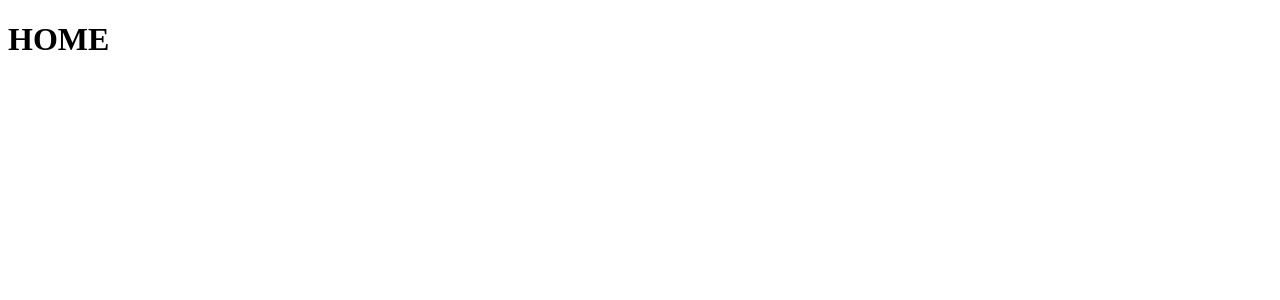
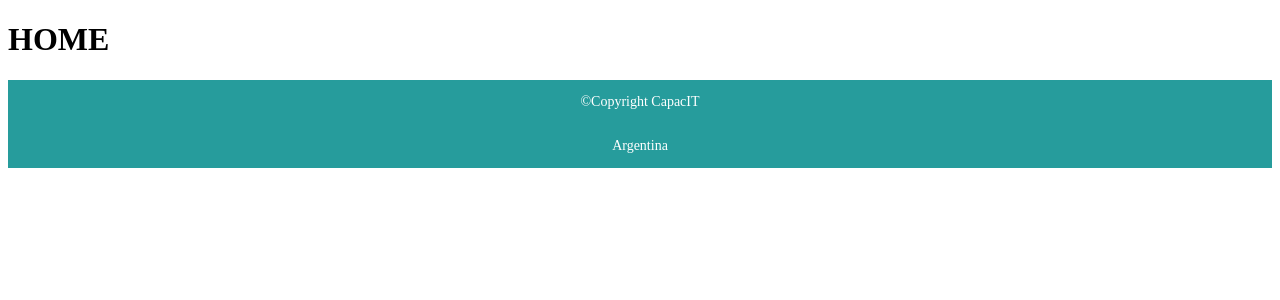
Before and after one commit to abrilramos12/Proyecto_Grupal-Ispc, an Angular app in the folder Front-end/CapacitApp/: page / in a window 1280 px wide. Shown: the top 300 px of the page. Built offline with nearby package versions, Linux system fonts and the light colour scheme.

Commit message:
creo componente footer

```diff
--- a/Front-end/CapacitApp/angular.json
+++ b/Front-end/CapacitApp/angular.json
@@ -94,5 +94,8 @@
         }
       }
     }
+  },
+  "cli": {
+    "analytics": false
   }
 }
--- a/Front-end/CapacitApp/src/app/app.component.html
+++ b/Front-end/CapacitApp/src/app/app.component.html
@@ -1 +1,2 @@
 <h1>HOME</h1>
+<app-footer></app-footer>
--- a/Front-end/CapacitApp/src/app/app.module.ts
+++ b/Front-end/CapacitApp/src/app/app.module.ts
@@ -3,11 +3,13 @@
 
 import { AppRoutingModule } from './app-routing.module';
 import { AppComponent } from './app.component';
+import { FooterComponent } from './footer/footer.component';
 
 
 @NgModule({
   declarations: [
-    AppComponent
+    AppComponent,
+    FooterComponent
   ],
   imports: [
     BrowserModule,
--- /dev/null
+++ b/Front-end/CapacitApp/src/app/footer/footer.component.css
@@ -0,0 +1,12 @@
+.row{
+    background-color: #269c9c ;
+}
+
+footer{
+    color: #ffffff ;
+    font-size: 14px;
+    display: flex;
+    flex-direction: column;
+    text-align: center;
+    box-shadow: 2px -2px 5 px #999;
+}
--- /dev/null
+++ b/Front-end/CapacitApp/src/app/footer/footer.component.html
@@ -0,0 +1,6 @@
+<div class="row">
+    <footer>
+        <p>©Copyright CapacIT</p>
+        <p>Argentina</p>
+    </footer>
+</div>
```
Also changed, not shown: Front-end/CapacitApp/src/app/footer/footer.component.ts (added, +10 -0 lines), 1 other file (tests, documents, lock files or other folders).
